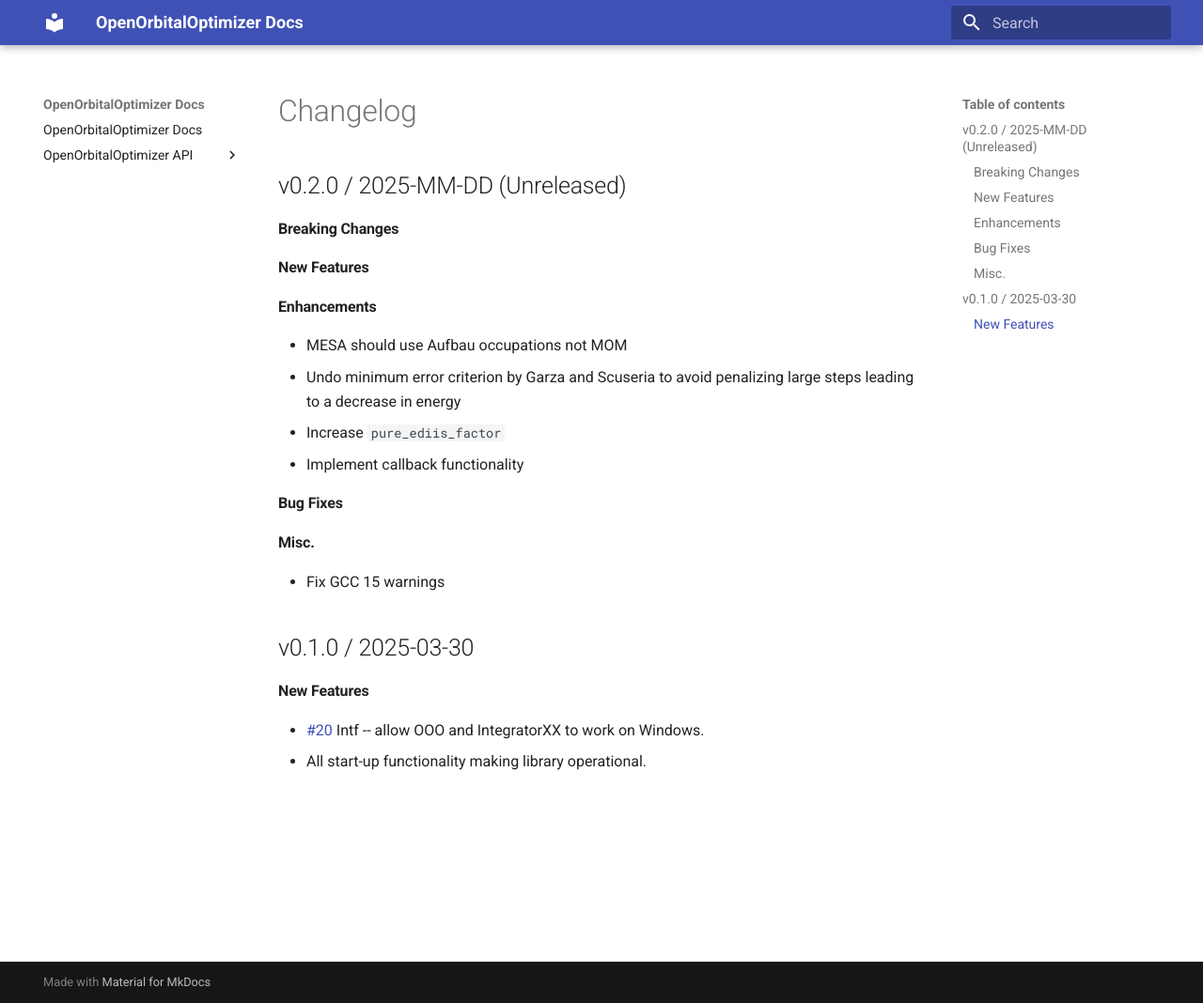
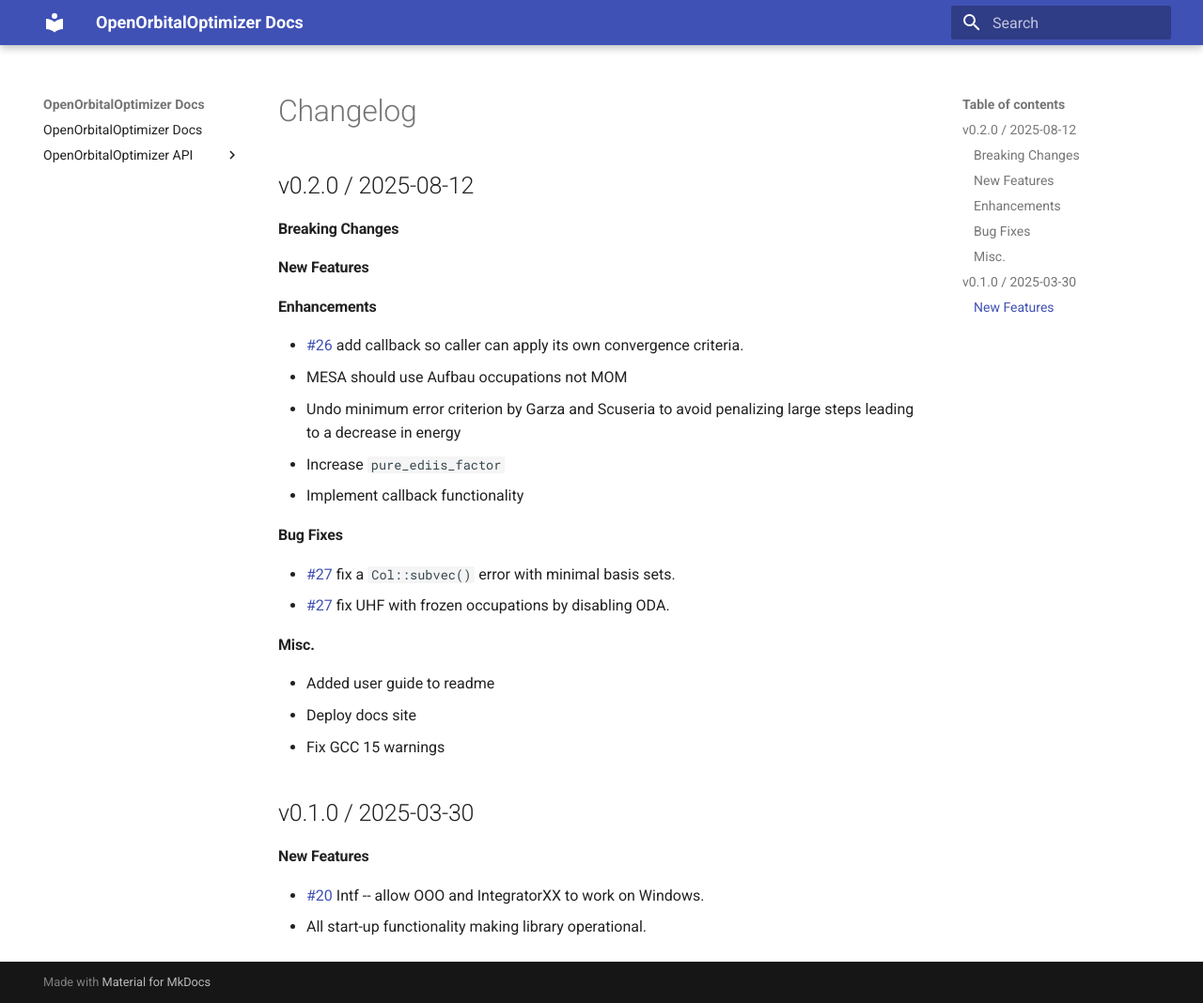
Before and after one commit to susilehtola/OpenOrbitalOptimizer, an MkDocs documentation site: the page built from docs/changelog.md, in a window 1280 px wide and 1068 px high. Shown: the whole window at 94% size. Built offline with MkDocs 1.6.1 and Material for MkDocs 9.7.7, drawn with Linux system fonts in a browser that asks for light colours.

Commit message:
prep for v0.2

```diff
--- a/CMakeLists.txt
+++ b/CMakeLists.txt
@@ -4,7 +4,7 @@ set(CMAKE_BUILD_TYPE "Release" CACHE STRING "Choose the type of build.")  # foil
 
 project(
   OpenOrbitalOptimizer
-  VERSION 0.1.0
+  VERSION 0.2.0
   DESCRIPTION
     "A library orbital optimization problems in quantum chemistry"
   HOMEPAGE_URL "https://github.com/susilehtola/OpenOrbitalOptimizer"
@@ -17,7 +17,7 @@ include(GNUInstallDirs)
 include(autocmake_safeguards)
 
 # Version of libraries
-set(SOVERSION 0.1.0)
+set(SOVERSION 0.2.0)
 
 set(ooo OpenOrbitalOptimizer)  # Namespace
 
--- a/docs/changelog.md
+++ b/docs/changelog.md
@@ -15,21 +15,29 @@
 -->
 
 
-## v0.2.0 / 2025-MM-DD (Unreleased)
+## v0.2.0 / 2025-08-12
 
 #### Breaking Changes
 
 #### New Features
 
 #### Enhancements
+ * [\#26](https://github.com/SusiLehtola/OpenOrbitalOptimizer/pull/26) add callback so caller can
+   apply its own convergence criteria.
  * MESA should use Aufbau occupations not MOM
  * Undo minimum error criterion by Garza and Scuseria to avoid penalizing large steps leading to a decrease in energy
  * Increase `pure_ediis_factor`
  * Implement callback functionality
 
 #### Bug Fixes
+ * [\#27](https://github.com/SusiLehtola/OpenOrbitalOptimizer/pull/27) fix a `Col::subvec()` error
+   with minimal basis sets.
+ * [\#27](https://github.com/SusiLehtola/OpenOrbitalOptimizer/pull/27) fix UHF with frozen
+   occupations by disabling ODA.
 
 #### Misc.
+ * Added user guide to readme
+ * Deploy docs site
  * Fix GCC 15 warnings
 
 
```
